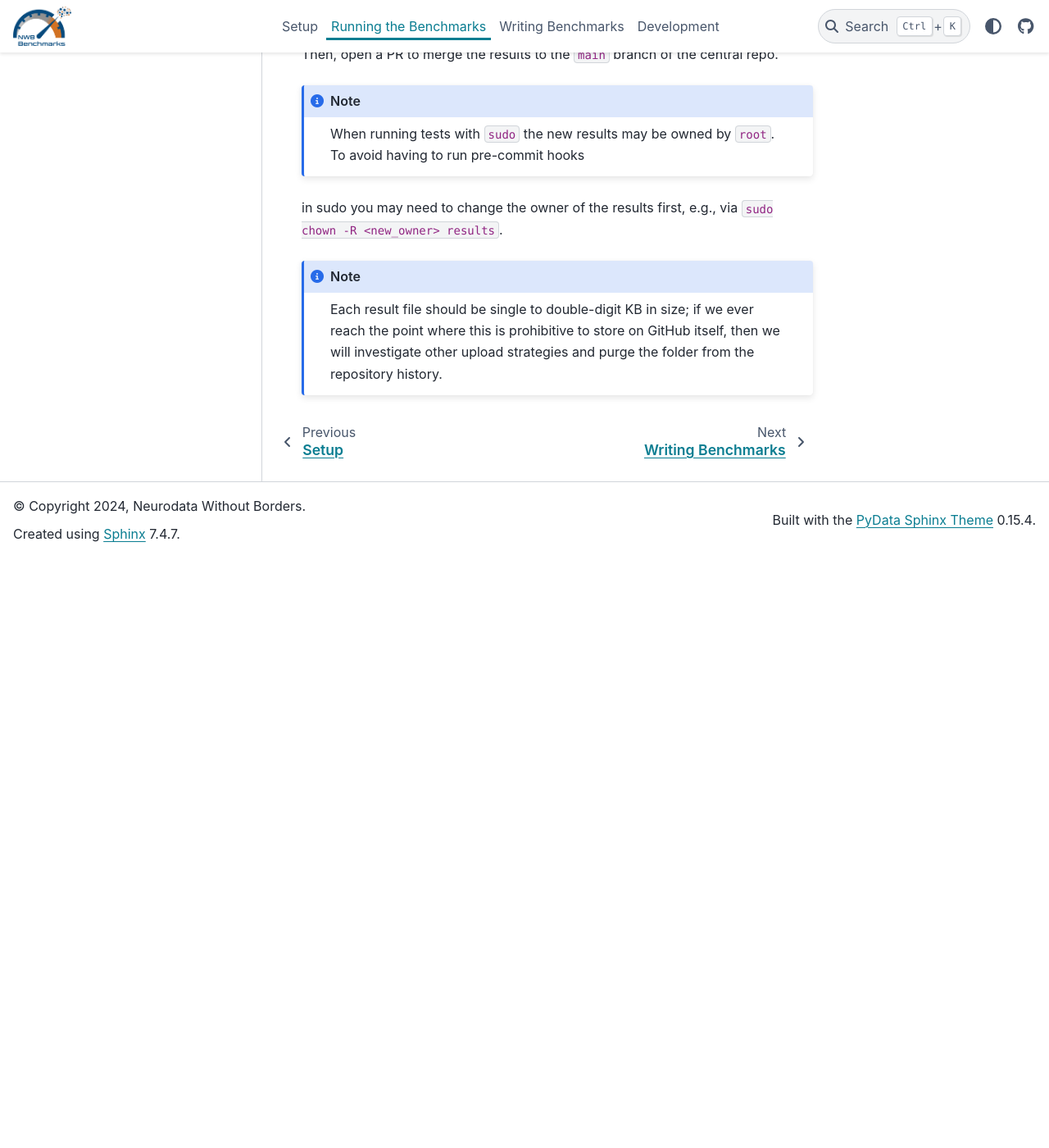
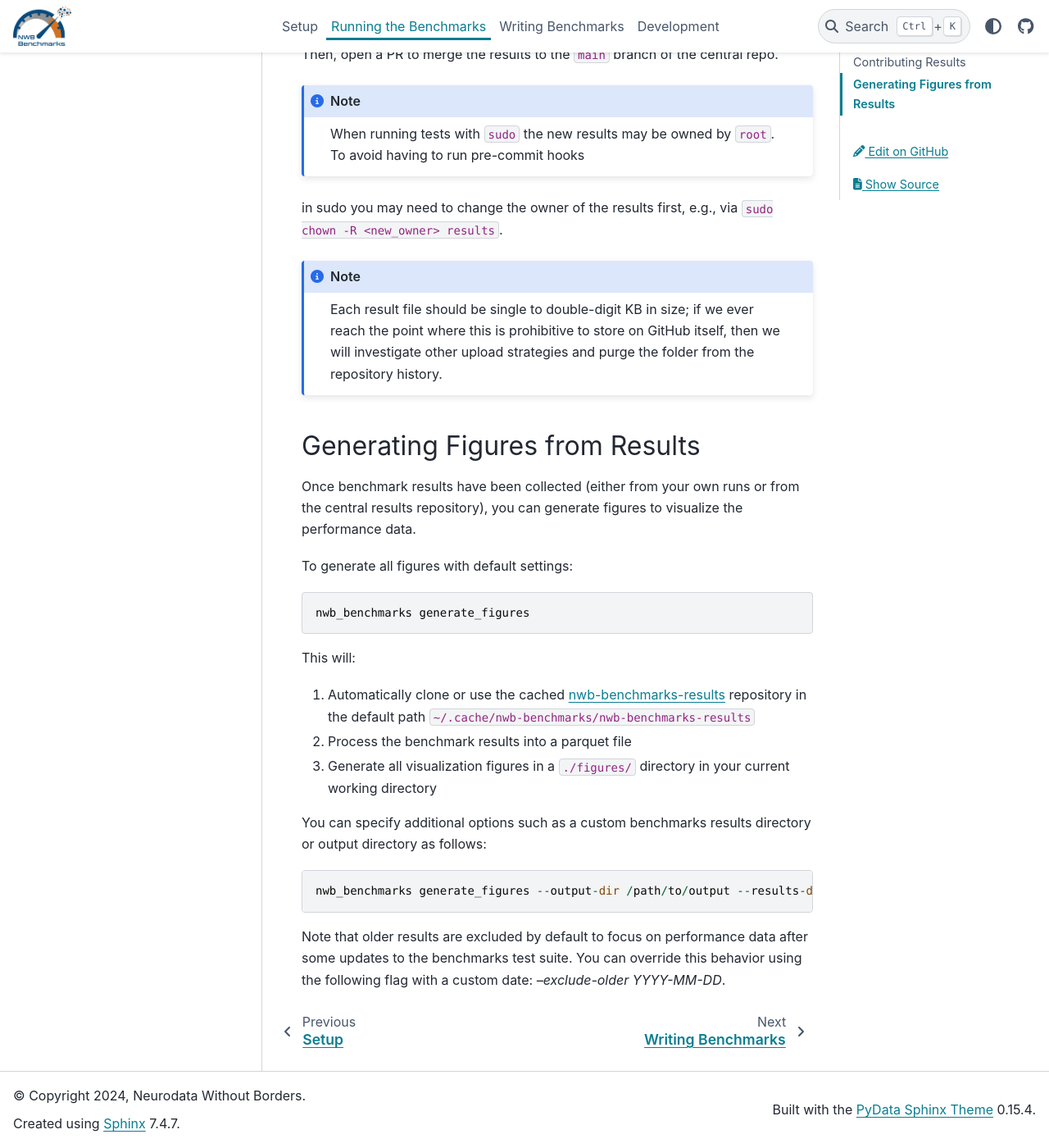
Before and after one commit to NeurodataWithoutBorders/nwb_benchmarks, a Sphinx documentation site: the page built from docs/running_benchmarks.rst, in a window 1280 px wide and 1400 px high, scrolled down 2542 px. Shown: the whole window at 82% size. Built offline with Sphinx 7.4.7 and the PyData theme 0.15.4, drawn with Linux system fonts in a browser that asks for light colours; before the commit the page ends 3222 px from its top, so only the background shows below that.

Commit message:
add documentation instructions on generating figures

```diff
--- a/docs/running_benchmarks.rst
+++ b/docs/running_benchmarks.rst
@@ -111,3 +111,33 @@ in sudo you may need to change the owner of the results first, e.g., via ``sudo
 .. note::
 
     Each result file should be single to double-digit KB in size; if we ever reach the point where this is prohibitive to store on GitHub itself, then we will investigate other upload strategies and purge the folder from the repository history.
+
+
+Generating Figures from Results
+--------------------------------
+
+Once benchmark results have been collected (either from your own runs or from the central results repository), you can generate
+figures to visualize the performance data.
+
+To generate all figures with default settings:
+
+.. code-block::
+
+    nwb_benchmarks generate_figures
+
+This will:
+
+1. Automatically clone or use the cached `nwb-benchmarks-results <https://github.com/NeurodataWithoutBorders/nwb-benchmarks-results>`_ repository in the default path ``~/.cache/nwb-benchmarks/nwb-benchmarks-results``
+2. Process the benchmark results into a parquet file
+3. Generate all visualization figures in a ``./figures/`` directory in your current working directory
+
+
+You can specify additional options such as a custom benchmarks results directory or output directory as follows:
+
+
+.. code-block::
+
+    nwb_benchmarks generate_figures --output-dir /path/to/output --results-dir /path/to/results
+
+Note that older results are excluded by default to focus on performance data after some updates to the benchmarks test suite.
+You can override this behavior using the following flag with a custom date: `--exclude-older YYYY-MM-DD`.
```
